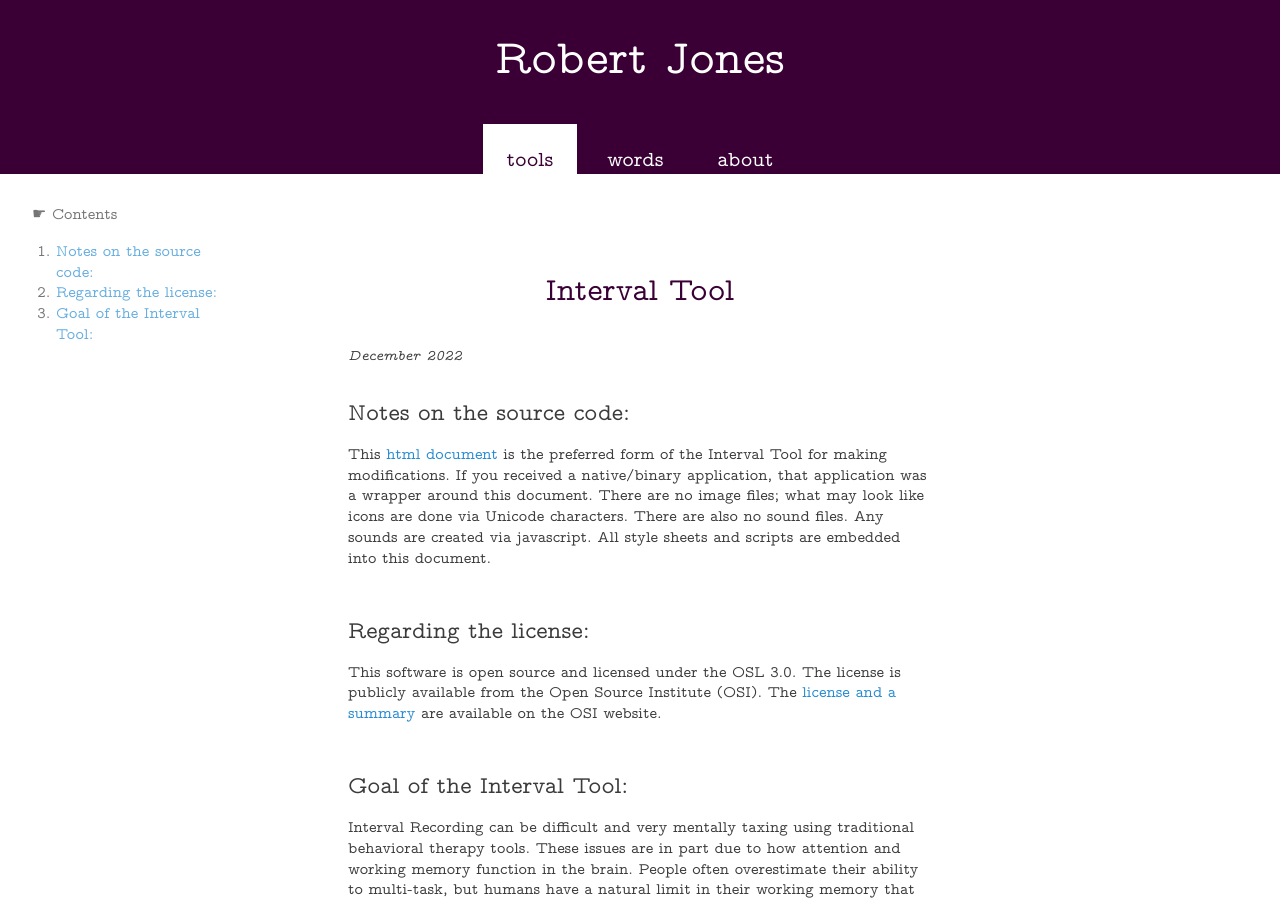
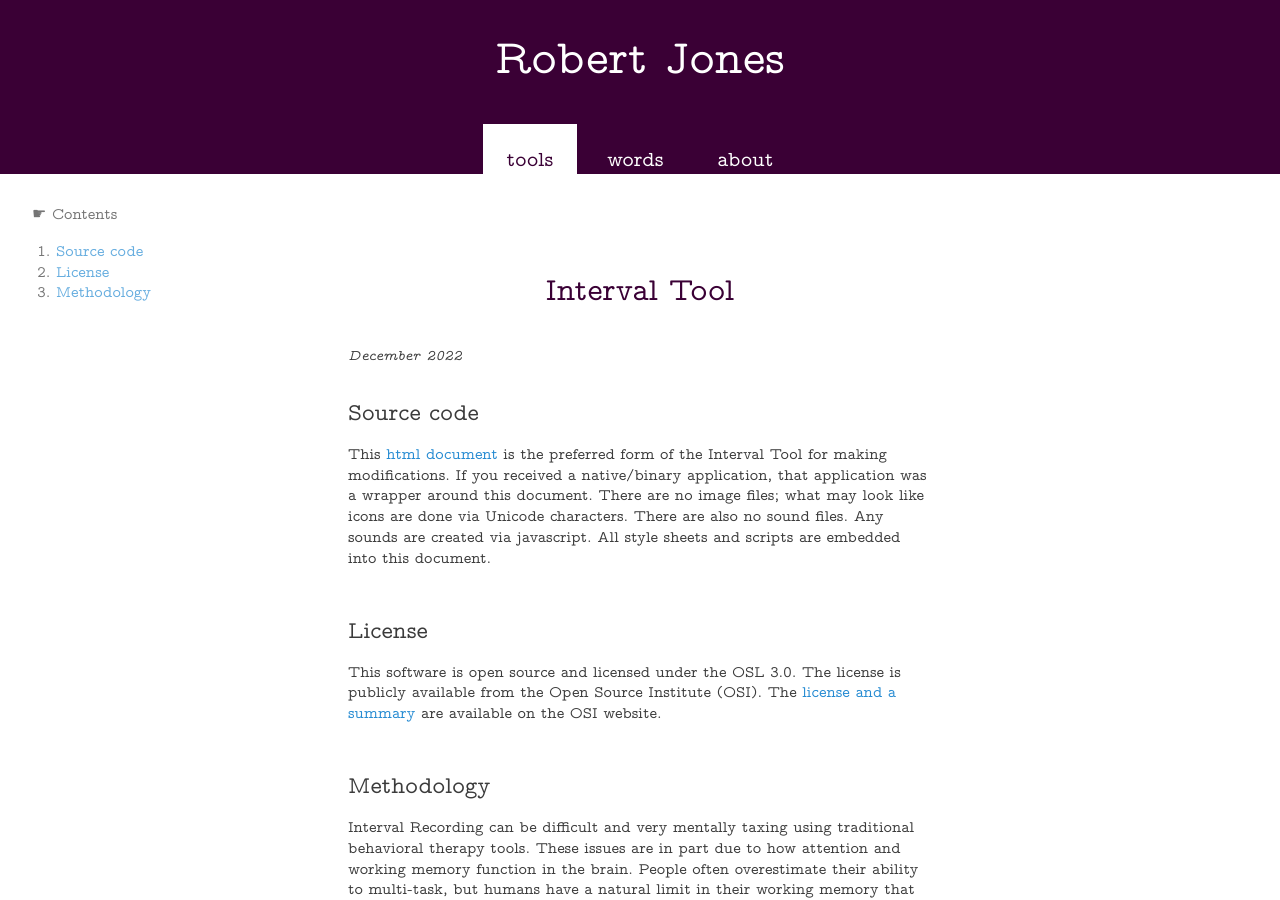
Before and after one commit to rjjiii/rjjiii.github.io, a Jekyll site: the page built from interval_tool.md, in a window 1280 px wide and 900 px high. Built offline with Jekyll 4.4.1, drawn with Linux system fonts in a browser that asks for light colours.

Commit message:
Update interval_tool.md

```diff
--- a/interval_tool.md
+++ b/interval_tool.md
@@ -32,15 +32,15 @@ By: Robert Jones III
 </nav>
 
 
-## Notes on the source code:
+## Source code
 
 This [html document](https://rjjiii.com/clicker.html) is the preferred form of the Interval Tool for making modifications. If you received a native/binary application, that application was a wrapper around this document. There are no image files; what may look like icons are done via Unicode characters. There are also no sound files. Any sounds are created via javascript. All style sheets and scripts are embedded into this document.
 
-## Regarding the license:
+## License
 
 This software is open source and licensed under the OSL 3.0. The license is publicly available from the Open Source Institute (OSI). The [license and a summary](https://opensource.org/licenses/OSL-3.0) are available on the OSI website.
 
-## Goal of the Interval Tool:
+## Methodology
 
 Interval Recording can be difficult and very mentally taxing using traditional behavioral therapy tools. These issues are in part due to how attention and working memory function in the brain. People often overestimate their ability to multi-task, but humans have a natural limit in their working memory that hinders attempts to multi-task. Psychological research has shown that there is an attention cost for switching between tasks. This cost rises as the complexity of the tasks increase and as the differences between the tasks increase.[^1] These findings explain some of the difficulties in interval recording because multi-tasking is a core part of the method. Using traditional tools, a behavioral therapist would note a client's behavior on their clipboard, watch the time for upcoming intervals, observe the client's behavior, and often perform an additional task with the client related to the tracked behavior. Some computerized interval recording software imposes a greater load on a therapist's attention than the old clipboard and stopwatch method. The goal of this software is to reduce the load on the therapist's attention as much as possible.
 
```
